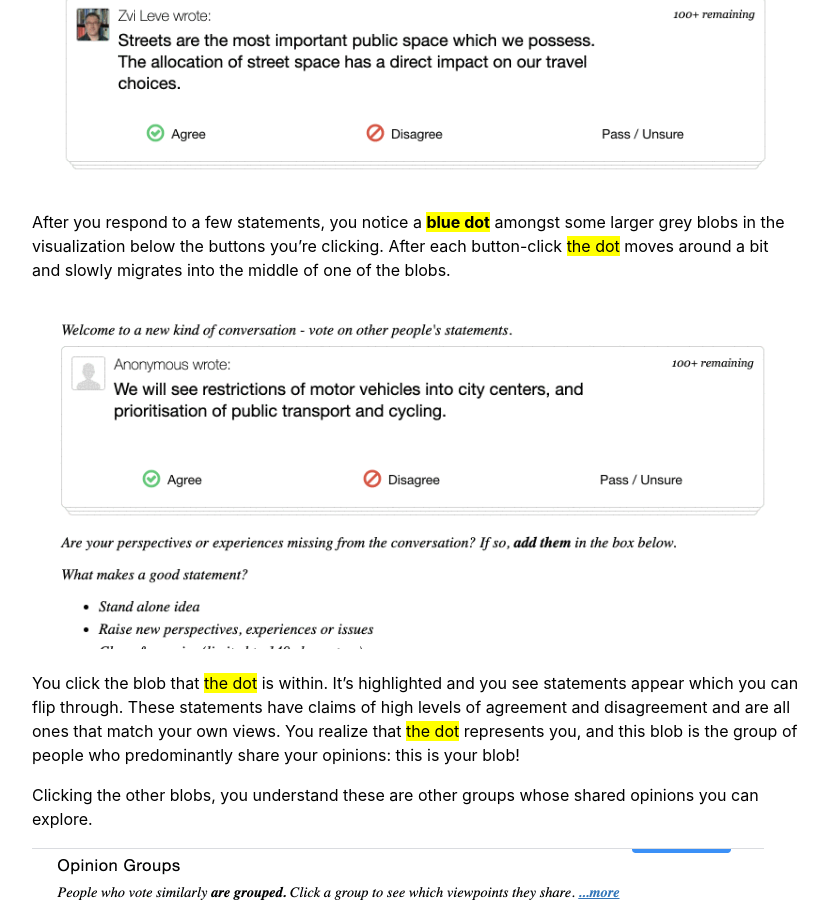
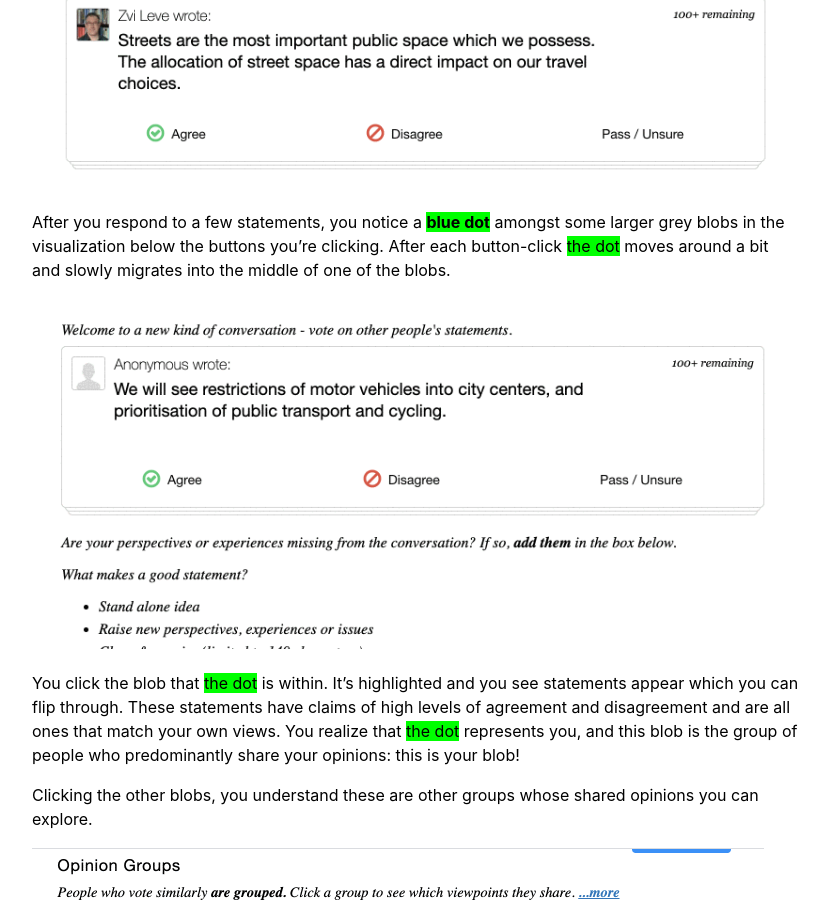
Before and after one commit to hyphacoop/hypha.coop, a Jekyll site: the page built from _posts/2021-05-03-listening-at-scale-with-polis.md, in a window 1280 px wide. Shown: the part 1490-2413 px from the top of the page, without its empty margins (32-860 px from the left). Built offline with Jekyll 4.4.1, drawn with Linux system fonts in a browser that asks for light colours.

Commit message:
change mark styling to hypha colour

```diff
--- a/_sass/_hypha.scss
+++ b/_sass/_hypha.scss
@@ -20,6 +20,10 @@
 .hover-accent:hover,
 .hover-accent:focus {
   color: $accent-color;
+}
+
+mark {
+  background-color: $secondary-accent-color;
 }
 
 // Hypha brand font classes
--- a/_sass/_variables.scss
+++ b/_sass/_variables.scss
@@ -1 +1,2 @@
 $accent-color: #9900FC;
+$secondary-accent-color: #00ff00;
```
